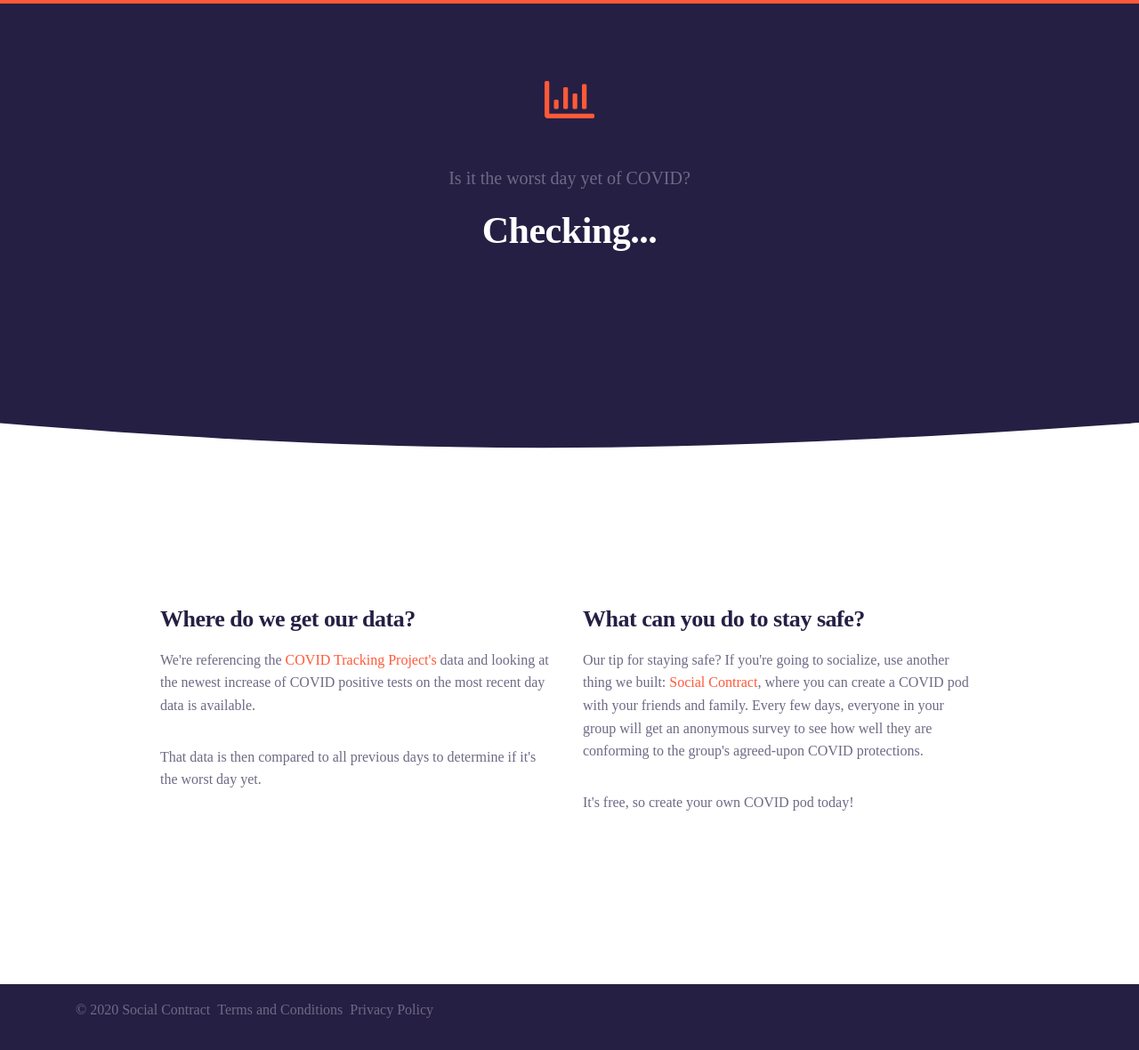
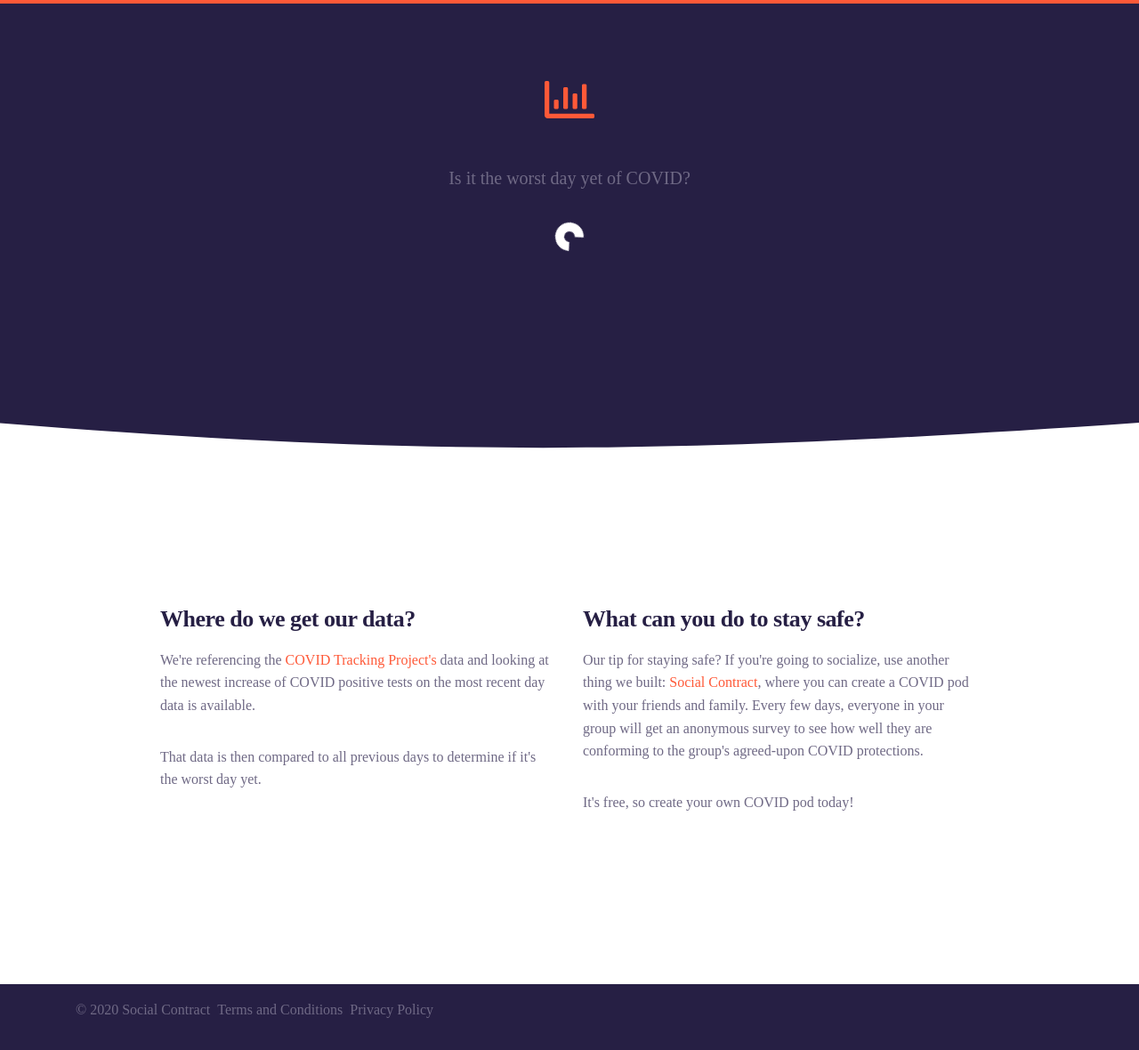
Before and after one commit to ObjectifGroup/worstdayyet.com, a Jekyll site: the page built from index.html, in a window 1280 px wide. Shown: the whole page at 89% size. Built offline with Jekyll 4.4.1, drawn with Linux system fonts in a browser that asks for light colours; nearby versions of some CDN libraries; some web fonts are replaced.

Commit message:
Add spinner

```diff
--- a/_layouts/home.html
+++ b/_layouts/home.html
@@ -19,7 +19,11 @@ layout:         default
             {{ site.tagline }}
           </p>
           <h1 id="worst" class="text-white mb-4">
-            Checking...
+            <div class="text-center">
+              <div class="spinner-border" role="status">
+                <span class="sr-only">Loading...</span>
+              </div>
+            </div>
           </h1>
           <p id="sub" class="lead"></p>
         </div>
```
